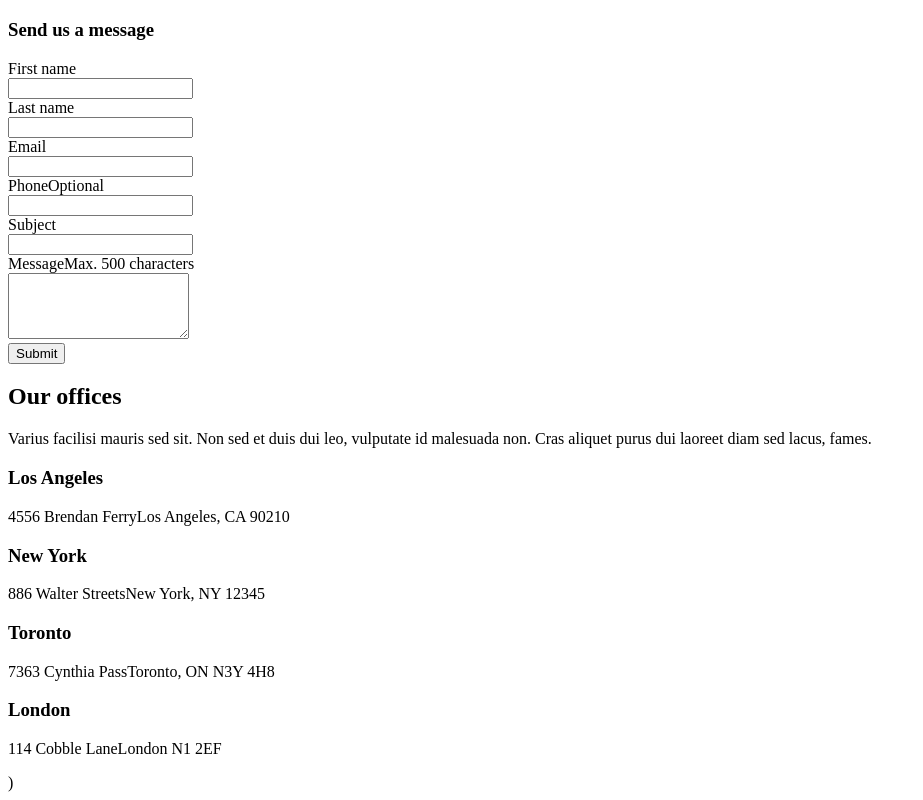
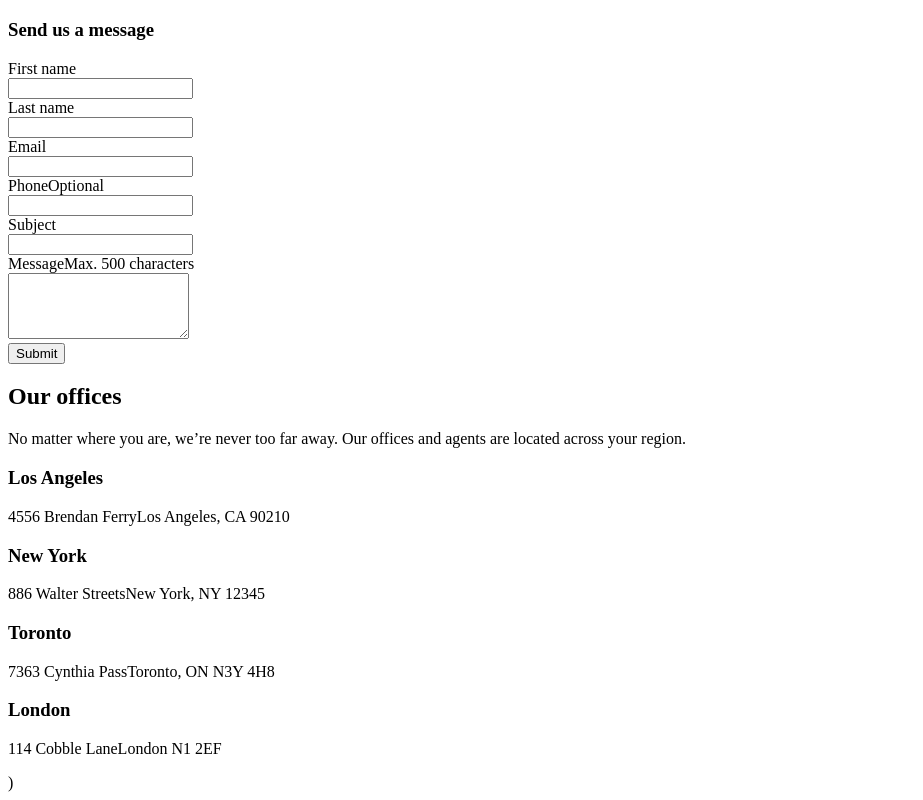
Before and after one commit to developer-sidani/E-Learning-System-Frontend, a Next.js app: page /contact-us in a window 1280 px wide. Shown: the part 8361-9161 px from the top of the page, without its empty margins (0-923 px from the left). Built offline with nearby package versions, Linux system fonts and the light colour scheme.

Commit message:
Refactor in the contact us component
Changes:
- changed the ui: added border to the input, and removed the resize in the message box
- getting the offices as props instead of declaring in the component

```diff
--- a/src/components/contact-us/contact-us.jsx
+++ b/src/components/contact-us/contact-us.jsx
@@ -3,15 +3,8 @@ import React from 'react'
 import {
   MailIcon, PhoneIcon,
 } from '@heroicons/react/outline'
-
-const offices = [
-  { id: 1, city: 'Los Angeles', address: ['4556 Brendan Ferry', 'Los Angeles, CA 90210'] },
-  { id: 2, city: 'New York', address: ['886 Walter Streets', 'New York, NY 12345'] },
-  { id: 3, city: 'Toronto', address: ['7363 Cynthia Pass', 'Toronto, ON N3Y 4H8'] },
-  { id: 4, city: 'London', address: ['114 Cobble Lane', 'London N1 2EF'] },
-]
-
-const ContactUsComponent = () => (
+// todo add formik and handle the api
+const ContactUsComponent = ({ offices }) => (
     <>
     <div className="bg-white">
       <main className="overflow-hidden">
@@ -233,7 +226,7 @@ const ContactUsComponent = () => (
                           name="first-name"
                           id="first-name"
                           autoComplete="given-name"
-                          className="py-3 px-4 block w-full shadow-sm text-warm-gray-900 focus:ring-teal-500 focus:border-teal-500 border-warm-gray-300 rounded-md"
+                          className="border py-3 px-4 block w-full shadow-sm text-warm-gray-900 focus:ring-teal-500 focus:border-teal-500 border-warm-gray-300 rounded-md"
                         />
                       </div>
                     </div>
@@ -247,7 +240,7 @@ const ContactUsComponent = () => (
                           name="last-name"
                           id="last-name"
                           autoComplete="family-name"
-                          className="py-3 px-4 block w-full shadow-sm text-warm-gray-900 focus:ring-teal-500 focus:border-teal-500 border-warm-gray-300 rounded-md"
+                          className="border py-3 px-4 block w-full shadow-sm text-warm-gray-900 focus:ring-teal-500 focus:border-teal-500 border-warm-gray-300 rounded-md"
                         />
                       </div>
                     </div>
@@ -261,7 +254,7 @@ const ContactUsComponent = () => (
                           name="email"
                           type="email"
                           autoComplete="email"
-                          className="py-3 px-4 block w-full shadow-sm text-warm-gray-900 focus:ring-teal-500 focus:border-teal-500 border-warm-gray-300 rounded-md"
+                          className="border py-3 px-4 block w-full shadow-sm text-warm-gray-900 focus:ring-teal-500 focus:border-teal-500 border-warm-gray-300 rounded-md"
                         />
                       </div>
                     </div>
@@ -280,7 +273,7 @@ const ContactUsComponent = () => (
                           name="phone"
                           id="phone"
                           autoComplete="tel"
-                          className="py-3 px-4 block w-full shadow-sm text-warm-gray-900 focus:ring-teal-500 focus:border-teal-500 border-warm-gray-300 rounded-md"
+                          className="border py-3 px-4 block w-full shadow-sm text-warm-gray-900 focus:ring-teal-500 focus:border-teal-500 border-warm-gray-300 rounded-md"
                           aria-describedby="phone-optional"
                         />
                       </div>
@@ -294,7 +287,7 @@ const ContactUsComponent = () => (
                           type="text"
                           name="subject"
                           id="subject"
-                          className="py-3 px-4 block w-full shadow-sm text-warm-gray-900 focus:ring-teal-500 focus:border-teal-500 border-warm-gray-300 rounded-md"
+                          className="py-3 px-4 block w-full shadow-sm text-warm-gray-900 focus:ring-teal-500 focus:border-teal-500 border border-warm-gray-300 rounded-md"
                         />
                       </div>
                     </div>
@@ -312,7 +305,7 @@ const ContactUsComponent = () => (
                         id="message"
                         name="message"
                         rows={4}
-                        className="py-3 px-4 block w-full shadow-sm text-warm-gray-900 focus:ring-teal-500 focus:border-teal-500 border border-warm-gray-300 rounded-md"
+                        className="py-3 px-4 block w-full shadow-sm text-warm-gray-900 focus:ring-teal-500 focus:border-teal-500 border border-warm-gray-300 rounded-md resize-none"
                         aria-describedby="message-max"
                         defaultValue=""
                       />
@@ -339,16 +332,15 @@ const ContactUsComponent = () => (
                 Our offices
               </h2>
               <p className="mt-6 text-lg text-[#6E6259] max-w-3xl">
-                Varius facilisi mauris sed sit. Non sed et duis dui leo, vulputate id malesuada non. Cras aliquet purus
-                dui laoreet diam sed lacus, fames.
+                No matter where you are, we’re never too far away. Our offices and agents are located across your region.
               </p>
               <div className="mt-10 grid grid-cols-1 gap-10 sm:grid-cols-2 lg:grid-cols-4">
-                {offices.map((office) => (
+                {offices?.map((office) => (
                   <div key={office.id}>
                     <h3 className="text-lg font-medium text-[#0A003C]">{office.city}</h3>
                     <p className="mt-2 text-base text-[#6E6259]">
-                      {office.address.map((line) => (
-                        <span key={line} className="block">
+                      {office?.address?.map((line, index) => (
+                        <span key={index} className="block">
                         {line}
                         </span>
                       ))}
--- a/src/pages/contact-us.jsx
+++ b/src/pages/contact-us.jsx
@@ -1,10 +1,16 @@
 import React from 'react'
 import { PageHeader, ContactUsComponent } from '../components'
 
+const offices = [
+  { id: 1, city: 'Los Angeles', address: ['4556 Brendan Ferry', 'Los Angeles, CA 90210'] },
+  { id: 2, city: 'New York', address: ['886 Walter Streets', 'New York, NY 12345'] },
+  { id: 3, city: 'Toronto', address: ['7363 Cynthia Pass', 'Toronto, ON N3Y 4H8'] },
+  { id: 4, city: 'London', address: ['114 Cobble Lane', 'London N1 2EF'] },
+]
 const ContactUs = () => (
     <>
         <PageHeader title="Learn+ | Contact Us" />
-        <ContactUsComponent />
+        <ContactUsComponent offices={offices} />
     </>
 )
 
```
